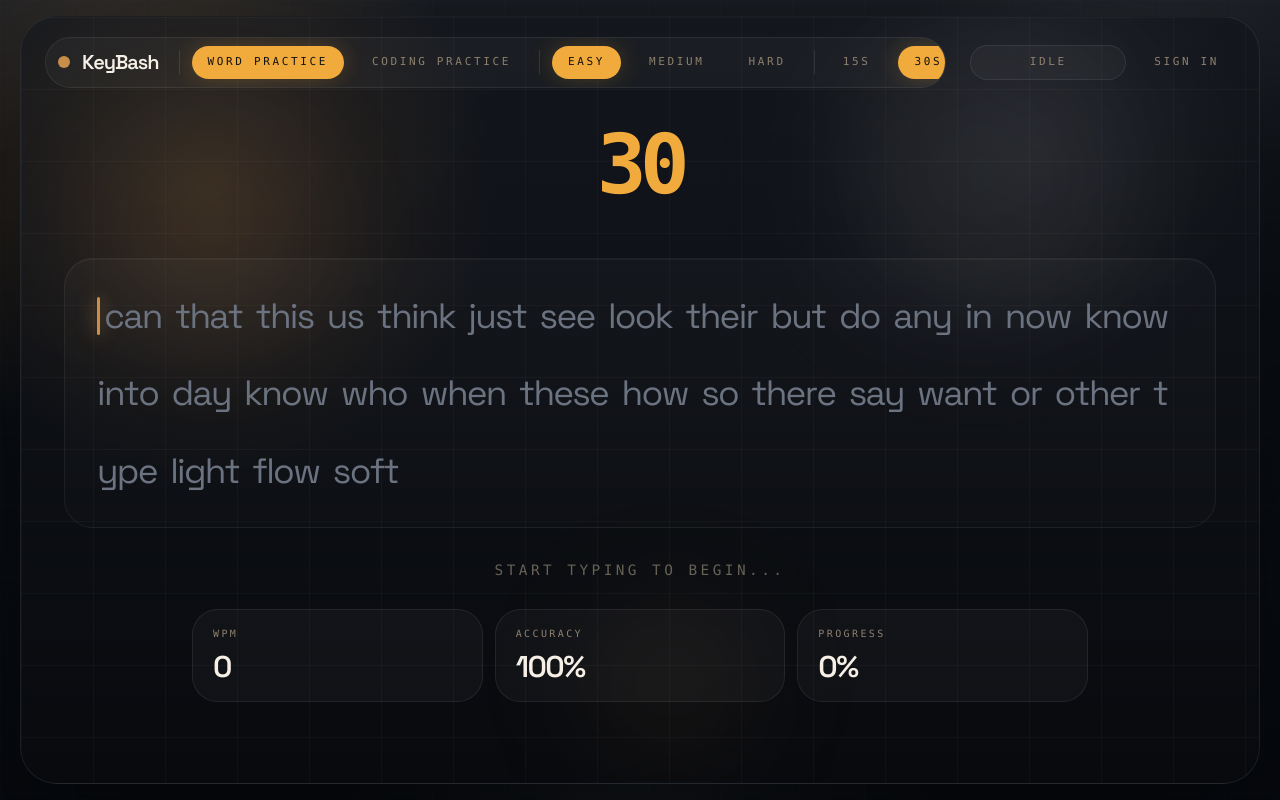
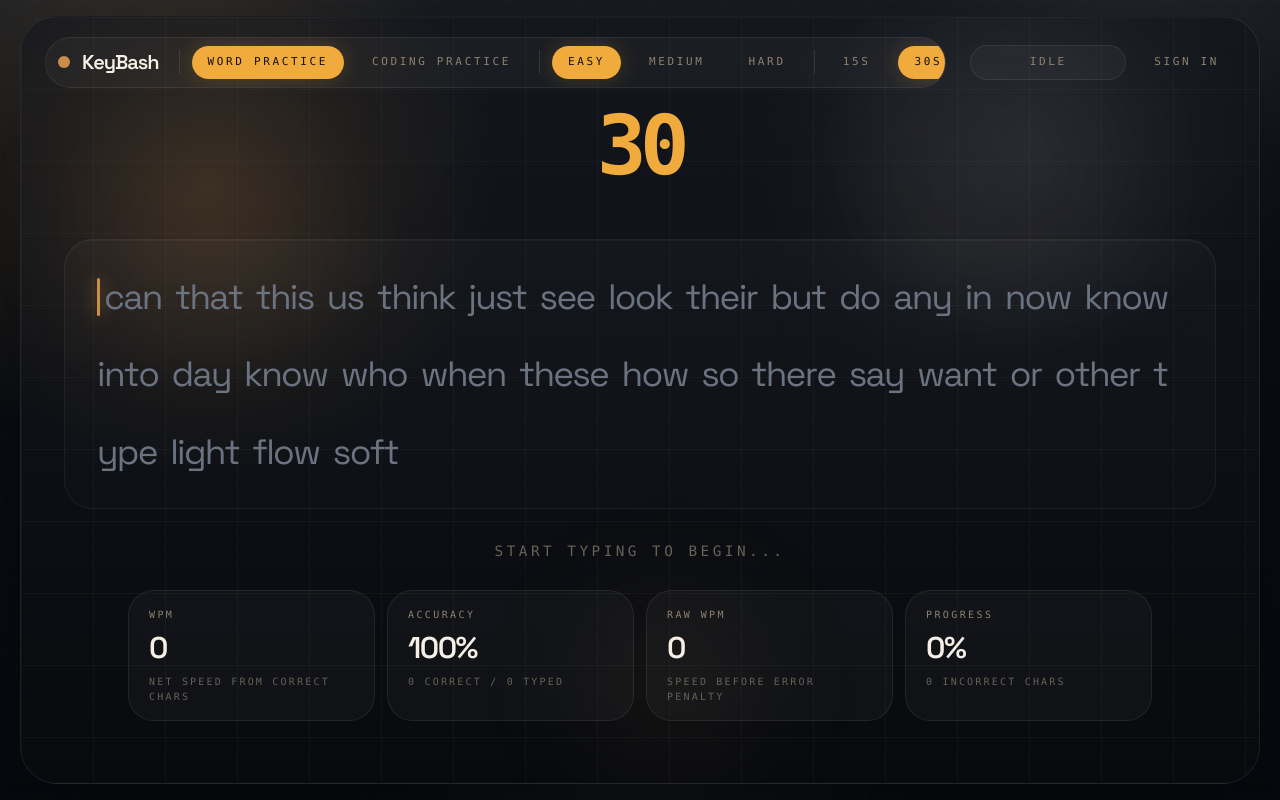
Before and after one commit to riyasisodiya2486/keyBash, a Next.js app in the folder apps/web/: page /practice in a window 1280 px wide. Built offline with nearby package versions, Linux system fonts and the light colour scheme.

Commit message:
improved wpm and accuracy

```diff
--- a/apps/web/components/typing/TypingBox.tsx
+++ b/apps/web/components/typing/TypingBox.tsx
@@ -128,6 +128,26 @@ const practiceModes = ["words", "code"] as const;
 type Difficulty = (typeof difficultyOptions)[number];
 type PracticeMode = (typeof practiceModes)[number];
 
+function clampPercentage(value: number) {
+  return Math.max(0, Math.min(100, value));
+}
+
+function calculateGrossWpm(typedChars: number, elapsedMinutes: number) {
+  if (elapsedMinutes <= 0) {
+    return 0;
+  }
+
+  return Math.round((typedChars / 5) / elapsedMinutes);
+}
+
+function calculateNetWpm(correctChars: number, elapsedMinutes: number) {
+  if (elapsedMinutes <= 0) {
+    return 0;
+  }
+
+  return Math.round((correctChars / 5) / elapsedMinutes);
+}
+
 function buildPrompt(level: Difficulty, mode: PracticeMode) {
   if (mode === "code") {
     const source = codePools[level];
@@ -144,10 +164,6 @@ function buildPrompt(level: Difficulty, mode: PracticeMode) {
   return words.join(" ");
 }
 
-function countTypedWords(value: string) {
-  return value.trim().split(/\s+/).filter(Boolean).length;
-}
-
 export default function TypingBox() {
   const [practiceMode, setPracticeMode] = useState<PracticeMode>("words");
   const [difficulty, setDifficulty] = useState<Difficulty>("easy");
@@ -157,6 +173,8 @@ export default function TypingBox() {
   const [timeLeft, setTimeLeft] = useState(30);
   const [hasStarted, setHasStarted] = useState(false);
   const [isComplete, setIsComplete] = useState(false);
+  const [startTime, setStartTime] = useState<number | null>(null);
+  const [elapsedMs, setElapsedMs] = useState(0);
 
   const shellRef = useRef<HTMLDivElement | null>(null);
   const topBarRef = useRef<HTMLDivElement | null>(null);
@@ -214,30 +232,36 @@ export default function TypingBox() {
   }, []);
 
   useEffect(() => {
-    if (!hasStarted || isComplete) {
+    if (!hasStarted || isComplete || startTime === null) {
       return;
     }
 
     intervalRef.current = setInterval(() => {
-      setTimeLeft((current) => {
-        if (current <= 1) {
-          if (intervalRef.current) {
-            clearInterval(intervalRef.current);
-          }
-          setIsComplete(true);
-          return 0;
+      const nextElapsedMs = performance.now() - startTime;
+      const remainingSeconds = Math.max(
+        duration - Math.floor(nextElapsedMs / 1000),
+        0,
+      );
+
+      setElapsedMs(nextElapsedMs);
+      setTimeLeft(remainingSeconds);
+
+      if (remainingSeconds === 0) {
+        if (intervalRef.current) {
+          clearInterval(intervalRef.current);
+          intervalRef.current = null;
         }
-
-        return current - 1;
-      });
-    }, 1000);
+        setIsComplete(true);
+      }
+    }, 100);
 
     return () => {
       if (intervalRef.current) {
         clearInterval(intervalRef.current);
+        intervalRef.current = null;
       }
     };
-  }, [hasStarted, isComplete]);
+  }, [duration, hasStarted, isComplete, startTime]);
 
   useEffect(() => {
     if (!timerRef.current) {
@@ -259,10 +283,16 @@ export default function TypingBox() {
   const typedChars = typedText.length;
   const promptChars = prompt.length;
   const correctChars = typedText.split("").filter((char, index) => char === prompt[index]).length;
-  const accuracy = typedChars > 0 ? Math.round((correctChars / typedChars) * 100) : 100;
-  const typedWords = countTypedWords(typedText);
-  const elapsed = Math.max(duration - timeLeft, 1);
-  const wpm = hasStarted ? Math.round((typedWords / elapsed) * 60) : 0;
+  const incorrectChars = typedChars - correctChars;
+  const elapsedMinutes = elapsedMs > 0 ? elapsedMs / 60000 : 0;
+  const accuracy = typedChars > 0
+    ? Math.round(clampPercentage((correctChars / typedChars) * 100))
+    : 100;
+  const grossWpm = calculateGrossWpm(typedChars, elapsedMinutes);
+  const wpm = calculateNetWpm(correctChars, elapsedMinutes);
+  const progress = promptChars > 0
+    ? Math.round(clampPercentage((typedChars / promptChars) * 100))
+    : 0;
 
   const resetSession = (nextPrompt = buildPrompt(difficulty, practiceMode), nextTimeLeft = duration) => {
     if (intervalRef.current) {
@@ -275,6 +305,8 @@ export default function TypingBox() {
     setTimeLeft(nextTimeLeft);
     setHasStarted(false);
     setIsComplete(false);
+    setStartTime(null);
+    setElapsedMs(0);
     ghostInputRef.current?.focus();
   };
 
@@ -297,10 +329,15 @@ export default function TypingBox() {
     resetSession(buildPrompt(difficulty, practiceMode), nextDuration);
   };
 
-  const completeRun = () => {
+  const completeRun = (completedAt = startTime) => {
     if (intervalRef.current) {
       clearInterval(intervalRef.current);
       intervalRef.current = null;
+    }
+
+    if (startTime !== null && completedAt !== null) {
+      setElapsedMs(completedAt - startTime);
+      setTimeLeft((current) => Math.max(current, 0));
     }
 
     setIsComplete(true);
@@ -341,7 +378,10 @@ export default function TypingBox() {
     event.preventDefault();
 
     if (!hasStarted) {
+      const nextStartTime = event.timeStamp;
       setHasStarted(true);
+      setStartTime(nextStartTime);
+      setElapsedMs(0);
     }
 
     if (currentIndex >= promptChars) {
@@ -355,7 +395,7 @@ export default function TypingBox() {
     setTypedText(nextText);
 
     if (nextIndex >= promptChars) {
-      completeRun();
+      completeRun(event.timeStamp);
     }
   };
 
@@ -527,13 +567,16 @@ export default function TypingBox() {
           {isComplete ? "run complete. tap reset to go again." : "start typing to begin..."}
         </p>
 
-        <div className="mt-6 grid w-full max-w-4xl gap-3 sm:mt-7 sm:grid-cols-3">
+        <div className="mt-6 grid w-full max-w-5xl gap-3 sm:mt-7 sm:grid-cols-2 xl:grid-cols-4">
           <div className="rounded-[1.6rem] border border-white/8 bg-white/[0.03] px-5 py-4">
             <p className="font-mono text-[10px] uppercase tracking-[0.24em] text-[#8f816f]">
               WPM
             </p>
             <p className="mt-2 text-2xl font-semibold tracking-[-0.05em] text-[#f5efe6] sm:text-3xl">
               {wpm}
+            </p>
+            <p className="mt-2 font-mono text-[10px] uppercase tracking-[0.22em] text-[#666256]">
+              Net speed from correct chars
             </p>
           </div>
           <div className="rounded-[1.6rem] border border-white/8 bg-white/[0.03] px-5 py-4">
@@ -543,13 +586,30 @@ export default function TypingBox() {
             <p className="mt-2 text-2xl font-semibold tracking-[-0.05em] text-[#f5efe6] sm:text-3xl">
               {accuracy}%
             </p>
+            <p className="mt-2 font-mono text-[10px] uppercase tracking-[0.22em] text-[#666256]">
+              {correctChars} correct / {typedChars} typed
+            </p>
+          </div>
+          <div className="rounded-[1.6rem] border border-white/8 bg-white/[0.03] px-5 py-4">
+            <p className="font-mono text-[10px] uppercase tracking-[0.24em] text-[#8f816f]">
+              Raw WPM
+            </p>
+            <p className="mt-2 text-2xl font-semibold tracking-[-0.05em] text-[#f5efe6] sm:text-3xl">
+              {grossWpm}
+            </p>
+            <p className="mt-2 font-mono text-[10px] uppercase tracking-[0.22em] text-[#666256]">
+              Speed before error penalty
+            </p>
           </div>
           <div className="rounded-[1.6rem] border border-white/8 bg-white/[0.03] px-5 py-4">
             <p className="font-mono text-[10px] uppercase tracking-[0.24em] text-[#8f816f]">
               Progress
             </p>
             <p className="mt-2 text-2xl font-semibold tracking-[-0.05em] text-[#f5efe6] sm:text-3xl">
-              {Math.round((typedChars / promptChars) * 100)}%
+              {progress}%
+            </p>
+            <p className="mt-2 font-mono text-[10px] uppercase tracking-[0.22em] text-[#666256]">
+              {incorrectChars} incorrect chars
             </p>
           </div>
         </div>
```
